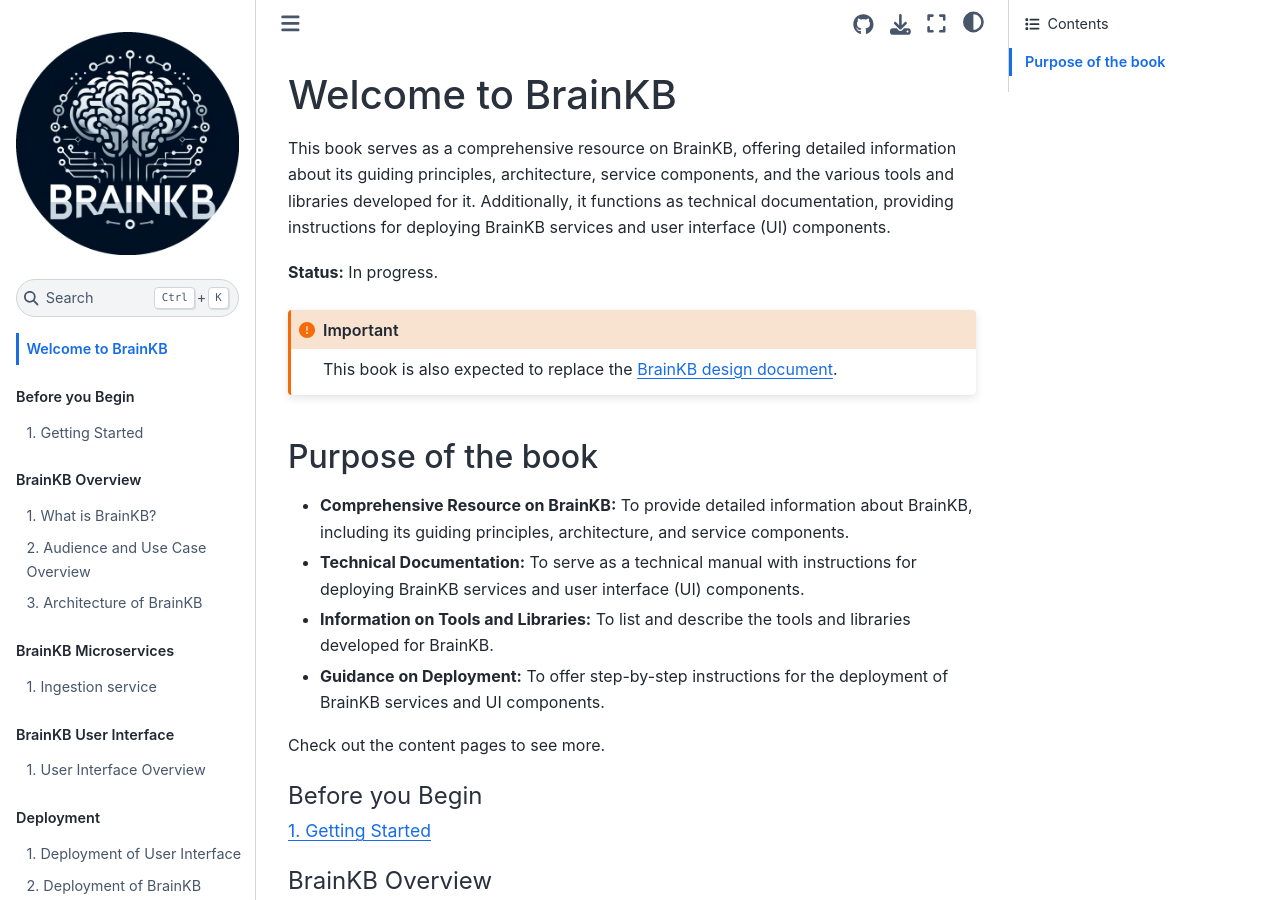
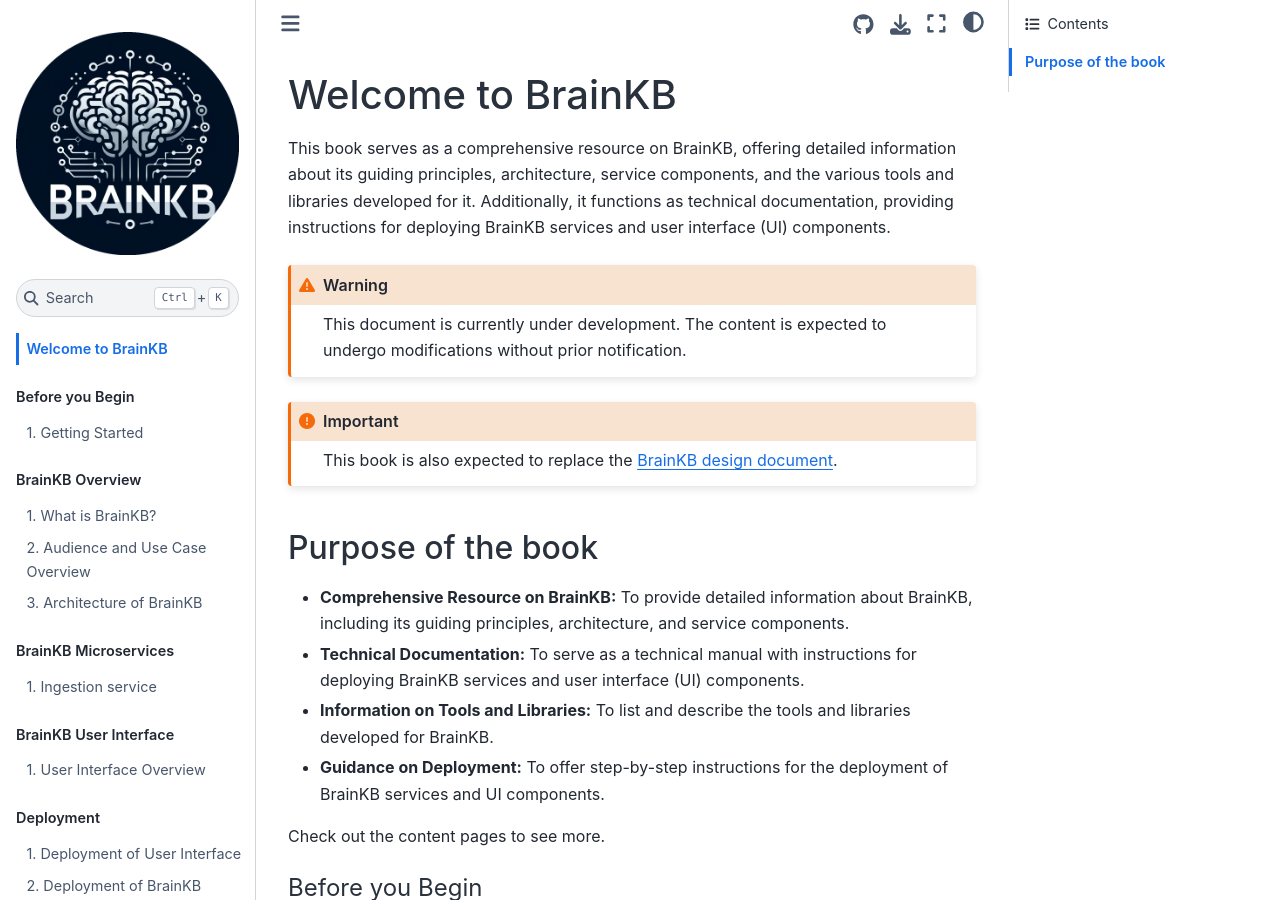
Before and after one commit to sensein/brainkbdocs, a Jupyter Book: the page built from docs/index.md, in a window 1280 px wide and 900 px high. Built offline with Jupyter Book 1.0.4 settings and Sphinx 7.4.7 and the Sphinx Book theme 1.1.4, drawn with Linux system fonts in a browser that asks for light colours.

Commit message:
Warning info added

````diff
--- a/docs/index.md
+++ b/docs/index.md
@@ -2,7 +2,9 @@
 
 This book serves as a comprehensive resource on BrainKB, offering detailed information about its guiding principles, architecture, service components, and the various tools and libraries developed for it. Additionally, it functions as technical documentation, providing instructions for deploying BrainKB services and user interface (UI) components.
 
-**Status:** In progress.
+```{warning}
+This document is currently under development. The content is expected to undergo modifications without prior notification.
+```
 
 ```{important}
 This book is also expected to replace the [BrainKB design document](https://github.com/sensein/brainkb-design-document/tree/design-doc).
````
